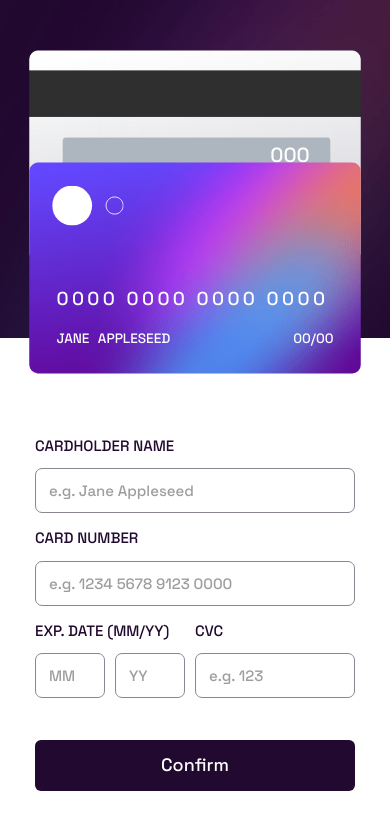
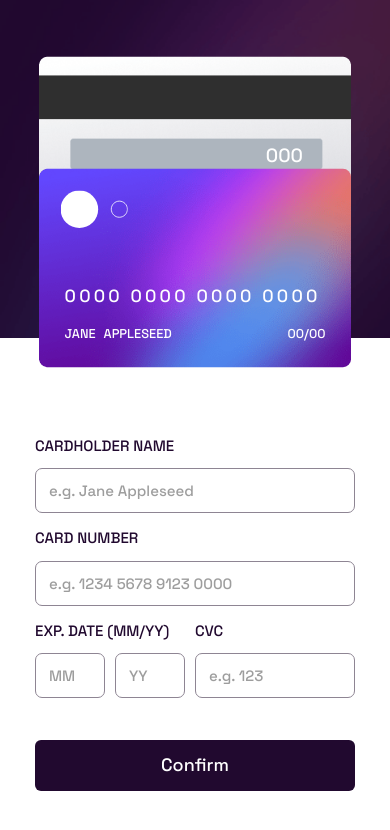
Before and after one commit to cosmoart/Interactive-card-details-form, a React (Vite) app: page / in a window 390 px wide. Shown: the top 830 px of the page. Built offline with nearby package versions, Linux system fonts and the light colour scheme.

Commit message:
media querie delete

```diff
--- a/src/App.css
+++ b/src/App.css
@@ -104,19 +104,11 @@
 	opacity: .7;
 }
 
-@media screen and (max-width: 450px) {
-
-	.cardFront,
-	.cardBack {
-		transform: scale(.7);
-	}
-}
-
 @media screen and (max-width: 585px) {
 
 	.cardFront,
 	.cardBack {
-		transform: scale(.8);
+		transform: scale(.8) !important;
 	}
 
 	.cardFront {
```
